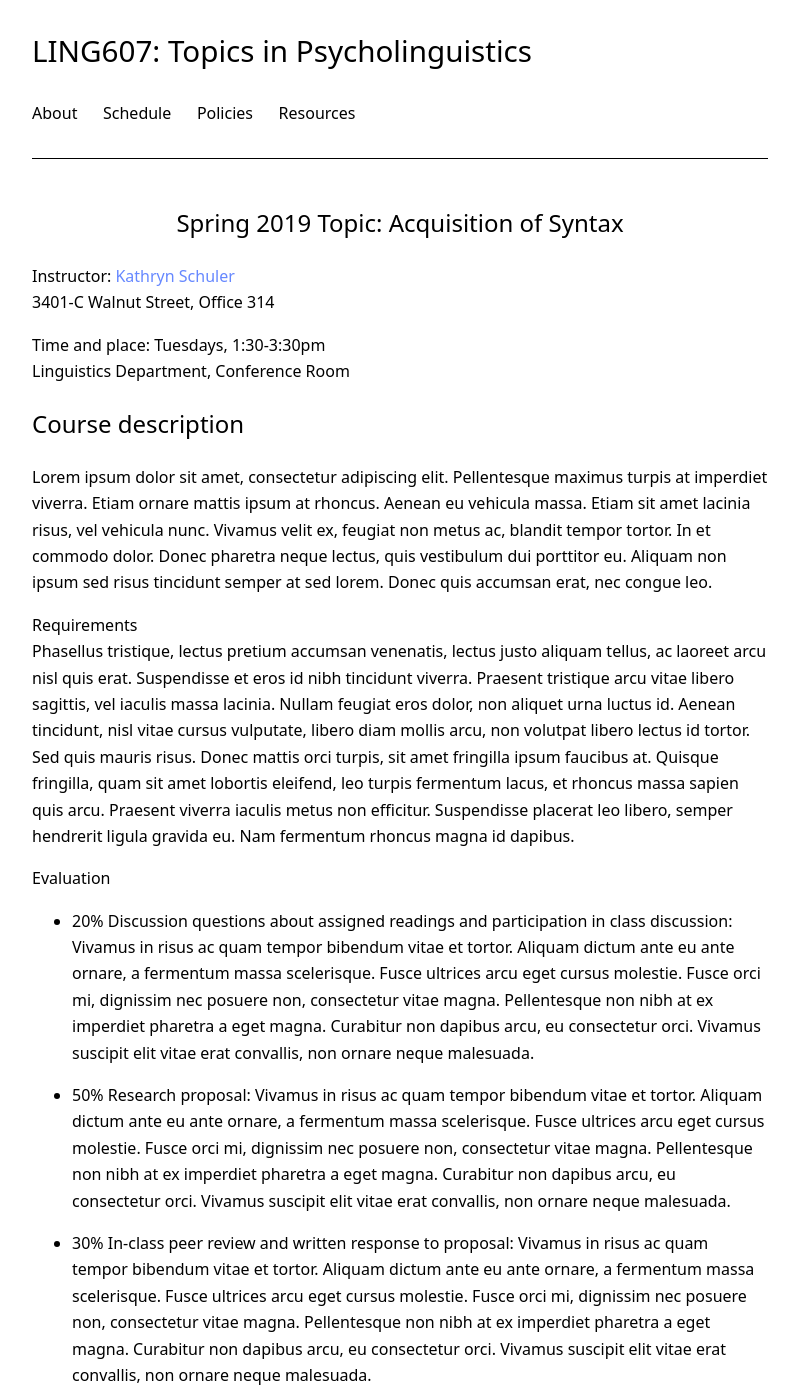
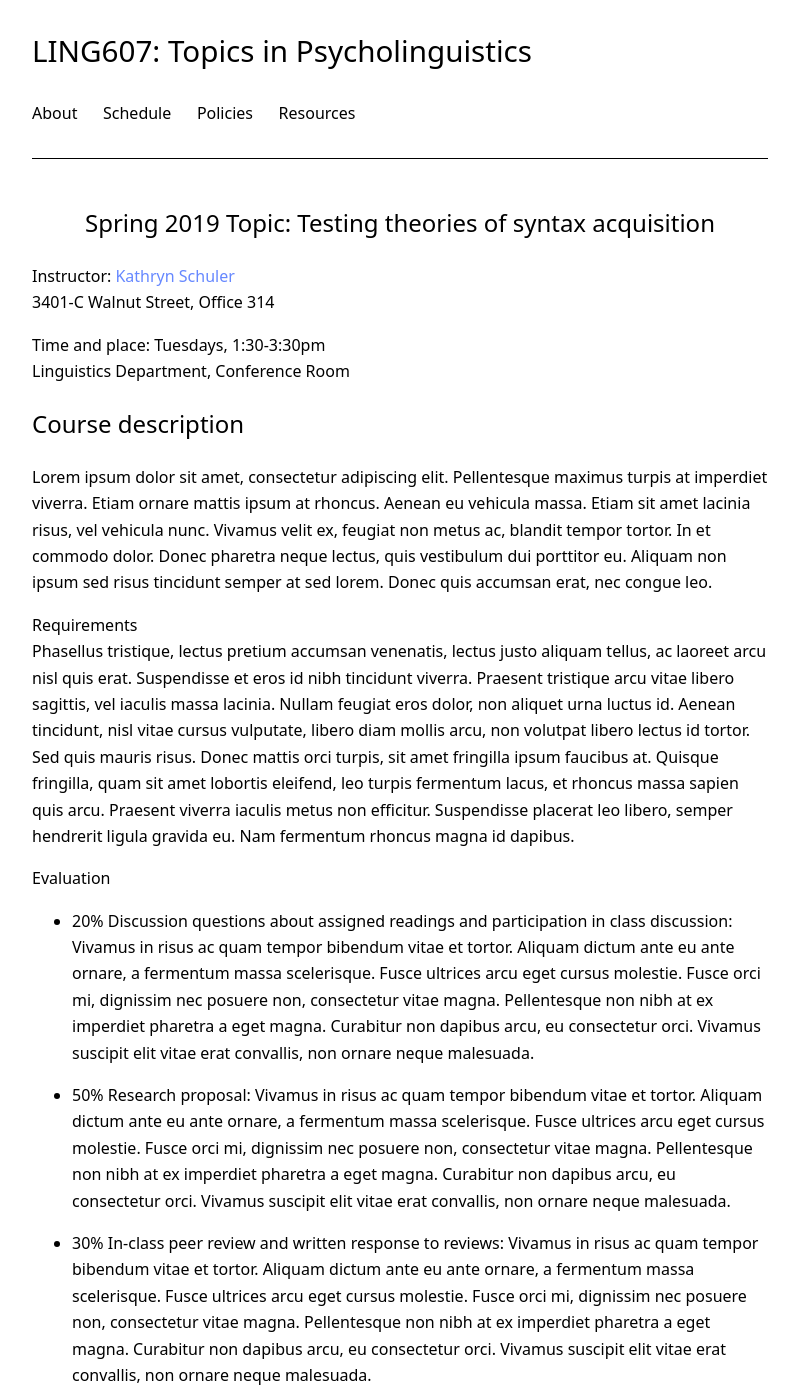
Before and after one commit to kschuler/ling001, a Jekyll site: the page built from index.md, in a window 1280 px wide and 1400 px high. Shown: the whole window, without its empty margins (240-1038 px from the left). Built offline with Jekyll 4.4.1, drawn with Linux system fonts in a browser that asks for light colours; some of the changed text lies outside the part shown.

Commit message:
Update index.md

```diff
--- a/index.md
+++ b/index.md
@@ -3,7 +3,7 @@ layout: page
 title: Spring 2019
 ---
 
-<h2 align="center">Spring 2019 Topic: Acquisition of Syntax</h2>
+<h2 align="center">Spring 2019 Topic: Testing theories of syntax acquisition</h2>
 
 **Instructor**: [Kathryn Schuler](http://kathrynschuler.com)
 3401-C Walnut Street, Office 314
@@ -24,7 +24,7 @@ Phasellus tristique, lectus pretium accumsan venenatis, lectus justo aliquam tel
 
 * **50% Research proposal**: Vivamus in risus ac quam tempor bibendum vitae et tortor. Aliquam dictum ante eu ante ornare, a fermentum massa scelerisque. Fusce ultrices arcu eget cursus molestie. Fusce orci mi, dignissim nec posuere non, consectetur vitae magna. Pellentesque non nibh at ex imperdiet pharetra a eget magna. Curabitur non dapibus arcu, eu consectetur orci. Vivamus suscipit elit vitae erat convallis, non ornare neque malesuada.
 
-* **30% In-class peer review and written response to proposal**: Vivamus in risus ac quam tempor bibendum vitae et tortor. Aliquam dictum ante eu ante ornare, a fermentum massa scelerisque. Fusce ultrices arcu eget cursus molestie. Fusce orci mi, dignissim nec posuere non, consectetur vitae magna. Pellentesque non nibh at ex imperdiet pharetra a eget magna. Curabitur non dapibus arcu, eu consectetur orci. Vivamus suscipit elit vitae erat convallis, non ornare neque malesuada.
+* **30% In-class peer review and written response to reviews**: Vivamus in risus ac quam tempor bibendum vitae et tortor. Aliquam dictum ante eu ante ornare, a fermentum massa scelerisque. Fusce ultrices arcu eget cursus molestie. Fusce orci mi, dignissim nec posuere non, consectetur vitae magna. Pellentesque non nibh at ex imperdiet pharetra a eget magna. Curabitur non dapibus arcu, eu consectetur orci. Vivamus suscipit elit vitae erat convallis, non ornare neque malesuada.
 
 ## Schedule
 
@@ -61,9 +61,9 @@ Vivamus in risus ac quam tempor bibendum vitae et tortor. Aliquam dictum ante eu
 
 ### Assignments
 
-* Research proposal
-* Critiques
-* Response to critiques
+* [Research proposal](spring2019/research-proposal.html)
+* [In-class peer review](spring2019/research-proposal.html#in-class-peer-review)
+* [Written response to reviews](spring2019/research-proposal.html#written-response-to-reviews)
 
 ### Previous LING607s
 
```
